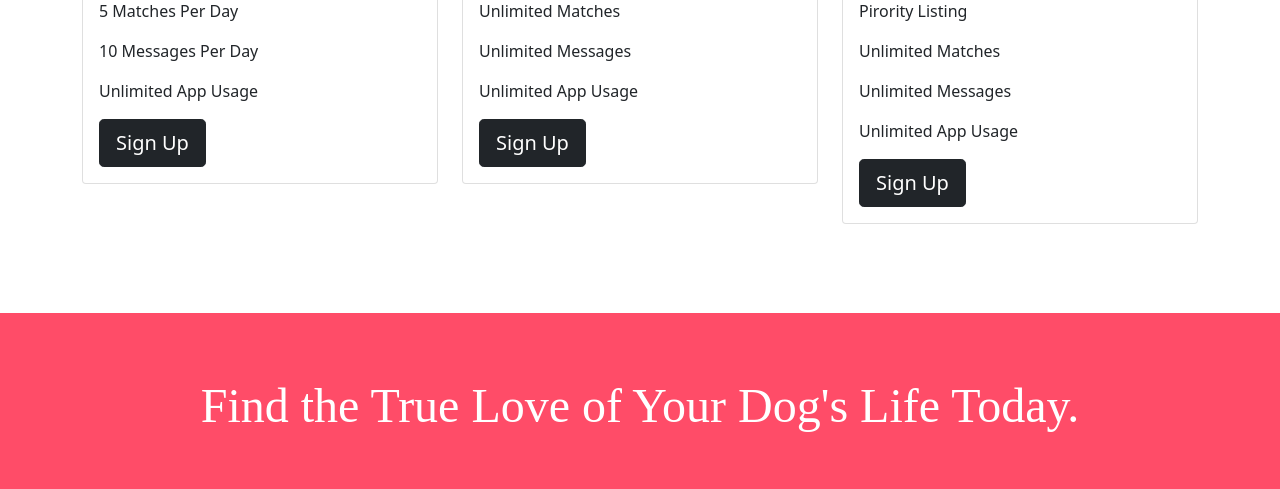
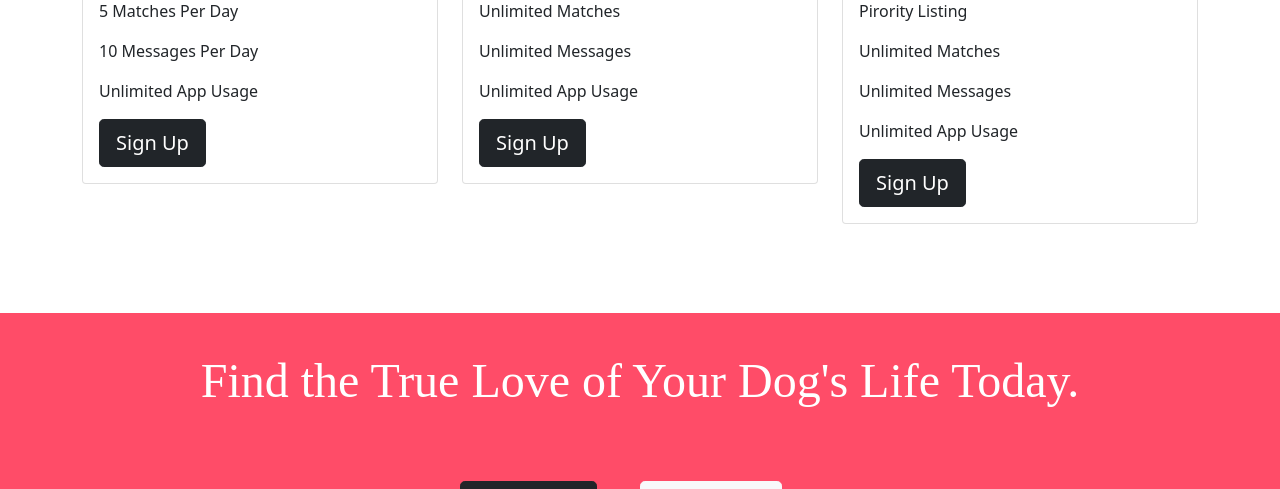
Before and after one commit to ShubhamZoro/tindog, a plain HTML site: page index.html in a window 1280 px wide. Shown: the part 2168-2657 px from the top of the page. Drawn offline with nearby package versions, Linux system fonts and the light colour scheme.

Commit message:
Update styles.css

```diff
--- a/styles.css
+++ b/styles.css
@@ -124,7 +124,7 @@ h2{
     font-family: 'Montserrat-Black';
     color:white;
     text-align: center;
-    padding-top: 5%;
+    padding-top: 3%;
 
 }
 
```
